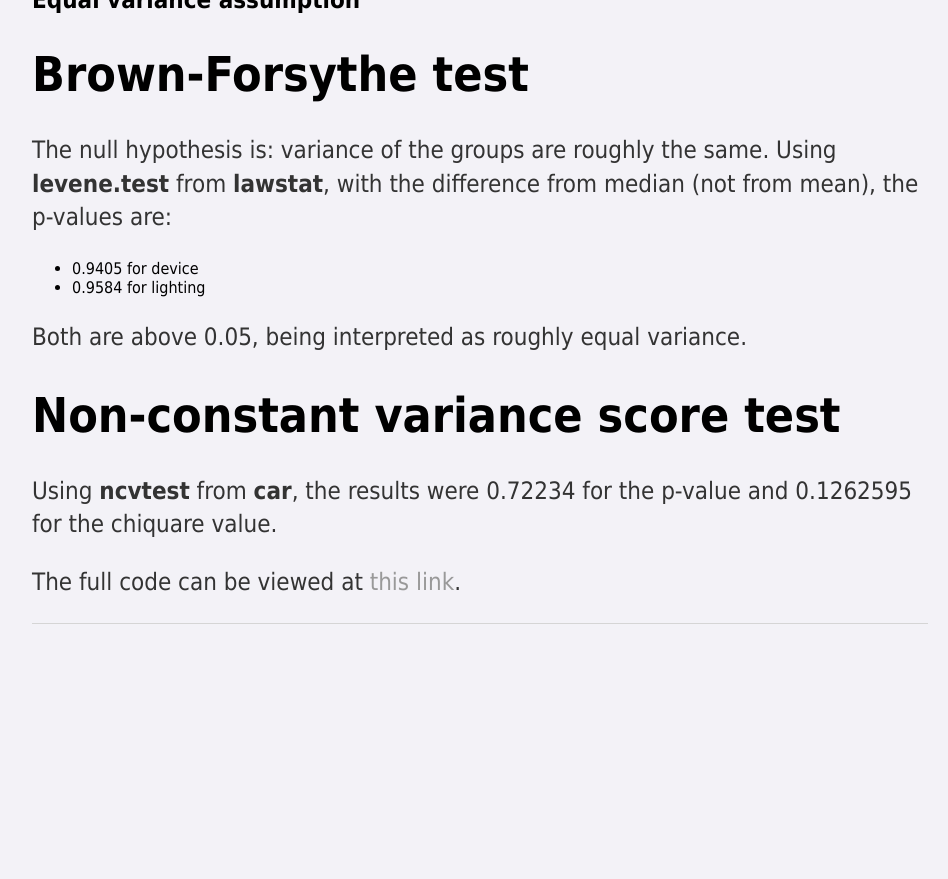
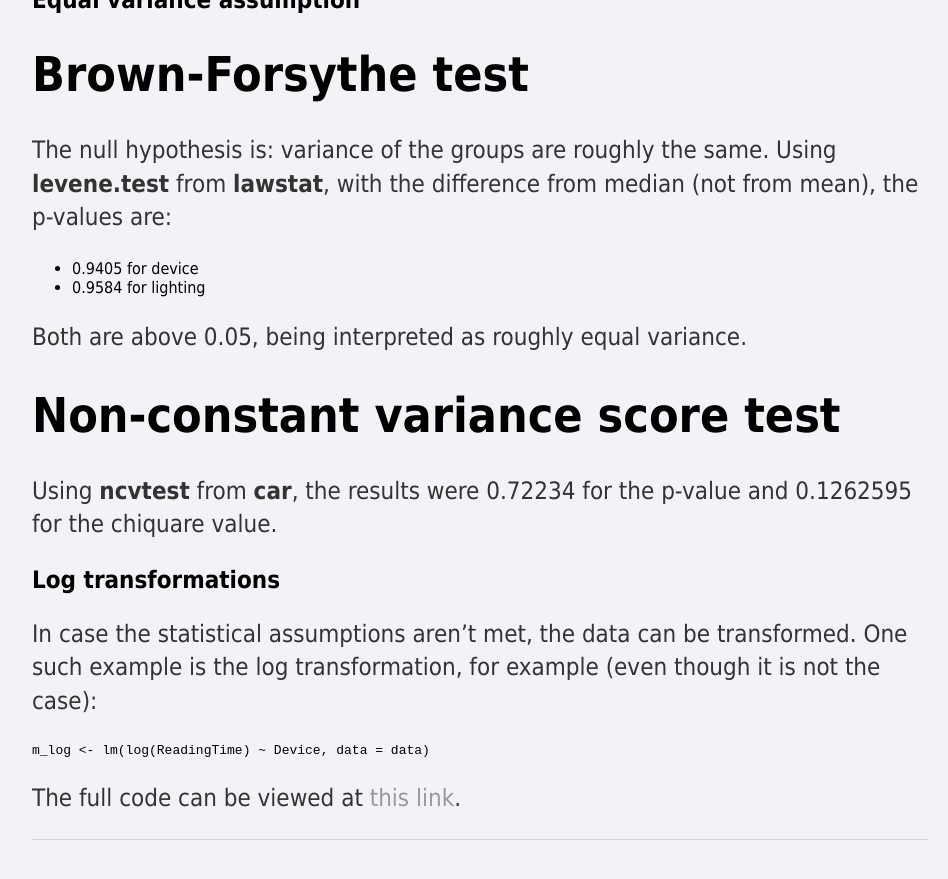
Before and after one commit to bianca-stancu/bianca-stancu.github.io, a Jekyll site: the page built from quanthci/_posts/2019-03-13-Assumptions.md, in a window 1280 px wide and 900 px high, scrolled down 1887 px. Shown: the top 879 px of the window, without its empty margins (160-1108 px from the left). Built offline with Jekyll 4.4.1, drawn with Linux system fonts in a browser that asks for light colours; comment, search, counter and statistics services are not loaded; before the commit the page ends 2571 px from its top, so only the background shows below that; some of the changed text lies outside the part shown.

Commit message:
new post edit

````diff
--- a/quanthci/_posts/2019-03-13-Assumptions.md
+++ b/quanthci/_posts/2019-03-13-Assumptions.md
@@ -1,7 +1,7 @@
 ---
 layout: post
-title: "Linear Models"
-date: 2019-03-09
+title: "Linear Models Assumptions"
+date: 2019-03-13
 ---
 The following is an exploration of the statistical assumptions of linear models.
 
@@ -41,4 +41,9 @@ Both are above 0.05, being interpreted as roughly equal variance.
 # Non-constant variance score test
 Using **ncvtest** from **car**, the results were 0.72234 for the p-value and 0.1262595 for the chiquare value.
 
+## Log transformations
+In case the statistical assumptions aren't met, the data can be transformed. One such example is the log transformation, for example (even though it is not the case):
+```
+m_log <- lm(log(ReadingTime) ~ Device, data = data)
+```
 The full code can be viewed at [this link](https://github.com/bianca-stancu/QuantHCI2019/blob/master/linear_models.R).
````
